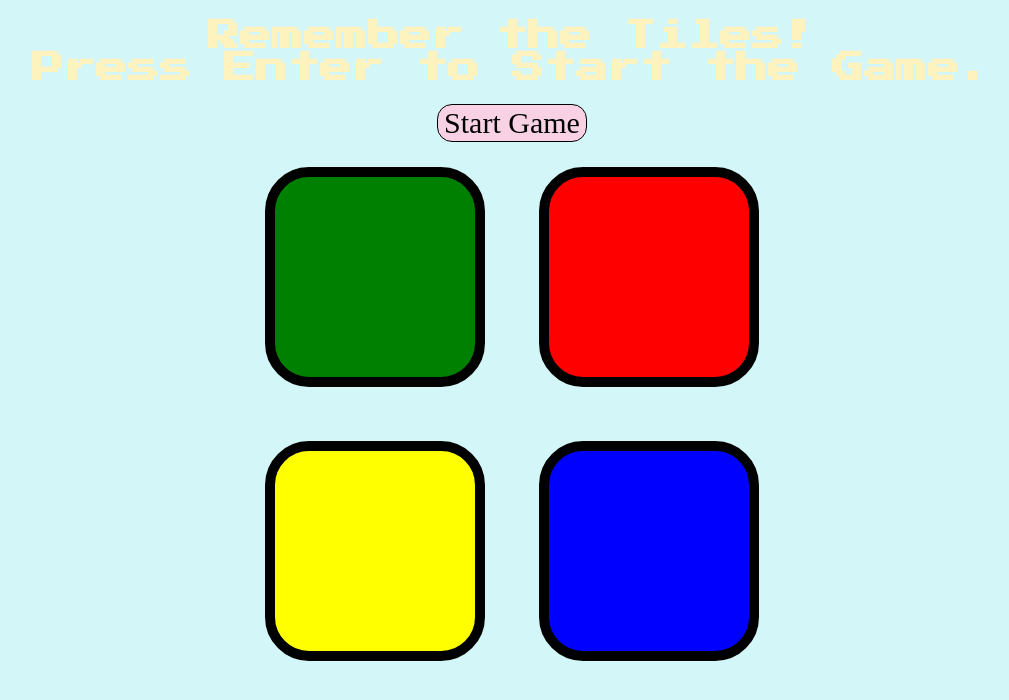
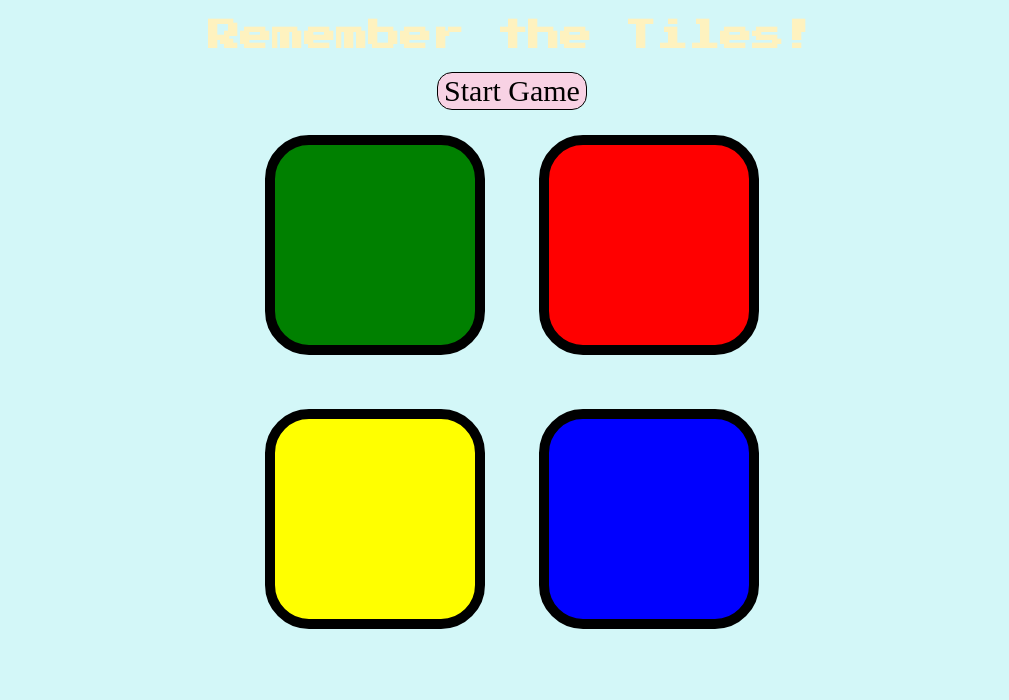
Before and after one commit to Brinda-Iyengar/Memory-Game, a plain HTML site: page index.html in a window 1280 px wide. Shown: the whole page, without its empty margins (128-1137 px from the left). Drawn offline with nearby package versions, Linux system fonts and the light colour scheme.

Commit message:
Update index.html

```diff
--- a/index.html
+++ b/index.html
@@ -10,7 +10,7 @@
 
 <body>
 
-  <h1 id="level-title">Remember the Tiles!<br>Press Enter to Start the Game.</h1>
+  <h1 id="level-title">Remember the Tiles!</h1>
  <button class="start">Start Game</button>
   <div class="container">
     <div lass="row">
```
